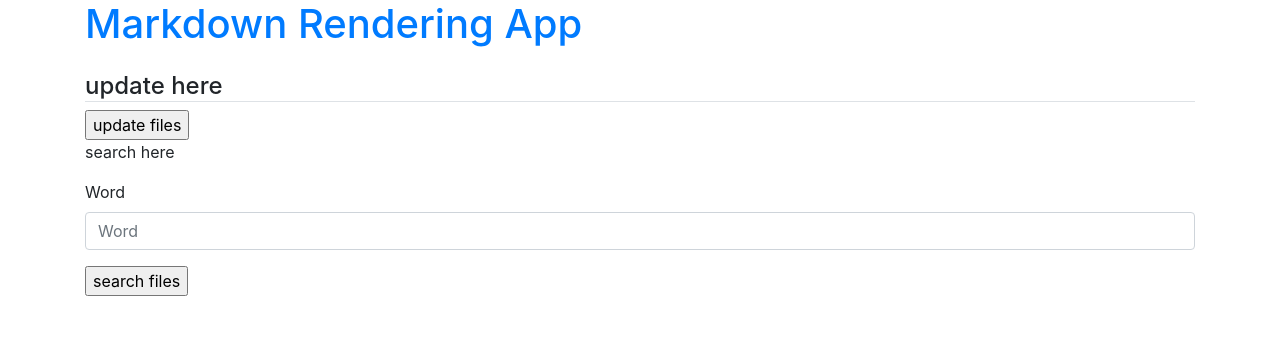
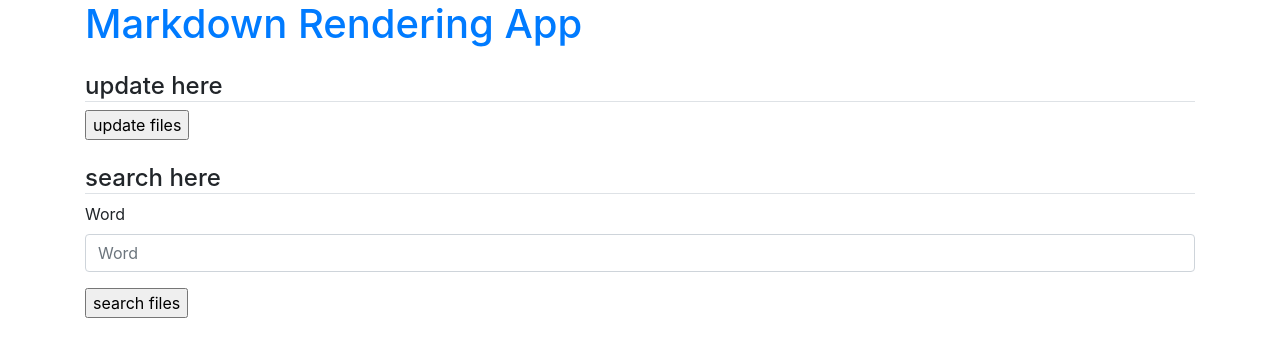
Before and after one commit to KosukeMizufune/search, a Django app: page /docsearch/ in a window 1280 px wide. Shown: the top 357 px of the page. Run offline with Django 3.2, Linux system fonts and the light colour scheme; some libraries are stand-ins or nearby versions.

Commit message:
add bottom-border
for beauty

```diff
--- a/web/docsearch/templates/docsearch/top.html
+++ b/web/docsearch/templates/docsearch/top.html
@@ -8,9 +8,7 @@
         {% csrf_token %}
         <input type="submit" value="update files">
     </form>
-    <p>
-        {{ search }}
-    </p>
+    <h4 class="mt-4 border-bottom"> {{ search }} </h4>
     <form action="{% url 'docsearch:search_result' %}" method="get">
         {% bootstrap_form form layout='horizontal' %}
         <input type="submit" value="search files" />
```
